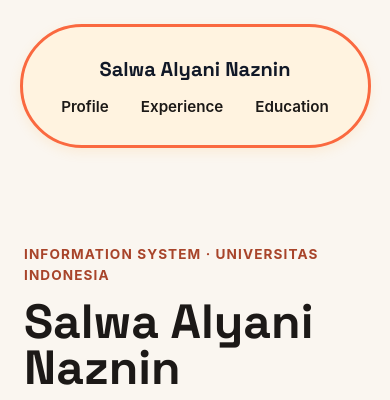
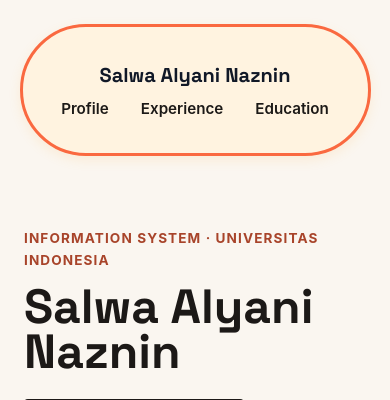
Before and after one commit to salwaanaznin/myportofolio, a Django app: page / in a window 390 px wide. Shown: the top 400 px of the page. Run offline with Django 5.2, Linux system fonts and the light colour scheme.

Commit message:
fix: adjust mobile header padding and spacing

```diff
--- a/static/css/style.css
+++ b/static/css/style.css
@@ -583,9 +583,14 @@ h1, .brand {
 }
 
 @media (max-width: 768px) {
+    .site-header {
+        padding: 12px 0;
+        margin-bottom: 0;
+    }
+
     .site-header .container {
         flex-direction: column;
         align-items: center;
-        gap: 10px;
+        gap: 6px;
     }
 }
```
